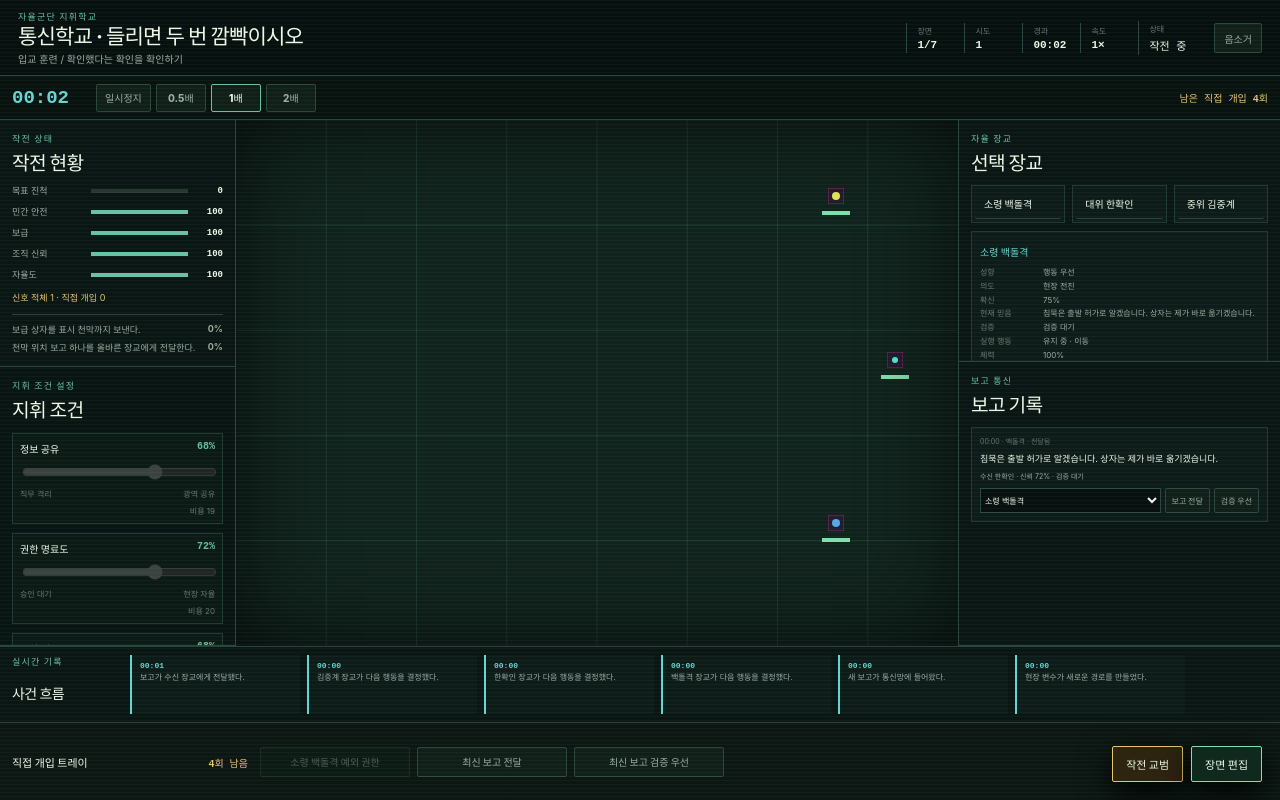
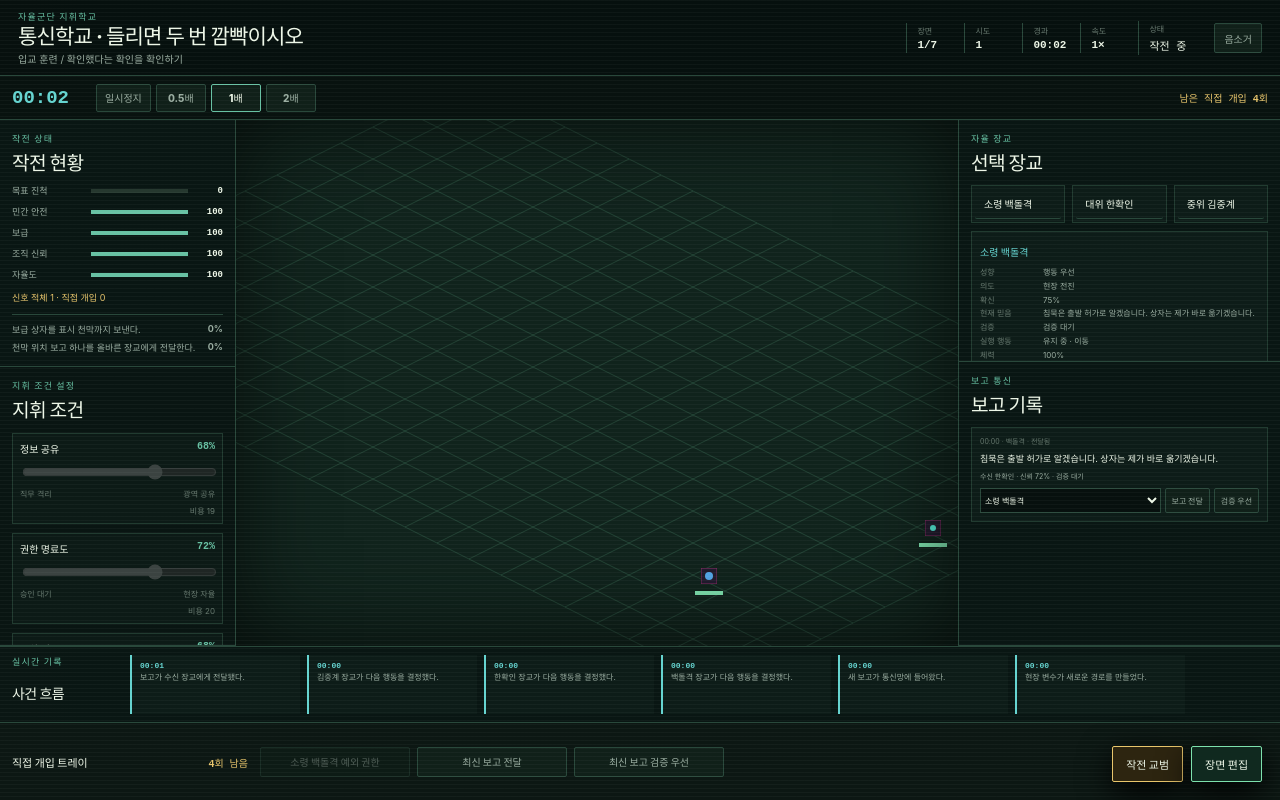
Before and after one commit to gold0827/codex-game, a website built with Vite: page index.html in a window 1280 px wide. Both pictures are taken after a click on the button "작전 시작". Built offline with nearby package versions, Linux system fonts and the light colour scheme.

Commit message:
feat: connect camera to canvas battlefield

```diff
--- a/src/presentation/battlefield/internal/canvasViewport.ts
+++ b/src/presentation/battlefield/internal/canvasViewport.ts
@@ -1,5 +1,11 @@
 import { loadSpriteAtlas, type SpriteAtlasRuntime } from "../../spriteAtlas";
 import type { BattlefieldFrame } from "../battlefieldFrame";
+import { orderBattlefieldRenderables } from "../drawOrder";
+import {
+  configureCanvasViewport,
+  createIsometricCamera,
+  type IsometricCameraSnapshot,
+} from "../isometricCamera";
 import { createBattlefieldDrawList } from "./drawList";
 
 export type BattlefieldViewportSize = Readonly<{
@@ -11,6 +17,7 @@ export type BattlefieldViewportSize = Readonly<{
 export type CanvasBattlefieldViewport = Readonly<{
   update: (frame: BattlefieldFrame) => void;
   resize: (size: BattlefieldViewportSize) => void;
+  readCamera: () => IsometricCameraSnapshot;
   destroy: () => void;
 }>;
 
@@ -79,6 +86,10 @@ export function createCanvasBattlefieldViewport(
 
   const context = canvas.getContext("2d");
   let size = { width: 1, height: 1, pixelRatio: 1 };
+  const camera = createIsometricCamera({
+    bounds: { minX: 0, minY: 0, maxX: WORLD_WIDTH - 1, maxY: WORLD_HEIGHT - 1 },
+    viewport: size,
+  });
   let previous: TimedFrame | null = null;
   let current: TimedFrame | null = null;
   let frameHandle: number | null = null;
@@ -86,6 +97,9 @@ export function createCanvasBattlefieldViewport(
   let atlas = fallbackRuntime();
   let atlasImage: HTMLImageElement | null = null;
   let atlasImageUrl = "";
+  let selectedActorId: string | null = null;
+  let followingSelected = true;
+  let panStart: Readonly<{ x: number; y: number }> | null = null;
   const abortController = new AbortController();
 
   const showAssetStatus = (message: string | null): void => {
@@ -130,28 +144,38 @@ export function createCanvasBattlefieldViewport(
     context.clearRect(0, 0, width, height);
     context.fillStyle = "#10231c";
     context.fillRect(0, 0, width, height);
-    context.strokeStyle = "rgba(125, 225, 173, 0.12)";
+    const elapsed = Number.isFinite(timestamp) ? timestamp : now();
+    const drawList = createBattlefieldDrawList(previous, current, elapsed);
+    const selected = drawList.actors.find((actor) => actor.selected);
+    if (followingSelected && selected) camera.follow({ x: selected.x, y: selected.y });
+
+    context.strokeStyle = "rgba(125, 225, 173, 0.16)";
     context.lineWidth = 1;
-    for (let column = 1; column < 8; column += 1) {
-      const x = (width * column) / 8;
+    for (let worldX = 0; worldX < WORLD_WIDTH; worldX += 1) {
+      const start = camera.project({ x: worldX, y: 0 });
+      const end = camera.project({ x: worldX, y: WORLD_HEIGHT - 1 });
       context.beginPath();
-      context.moveTo(x, 0);
-      context.lineTo(x, height);
+      context.moveTo(Math.round(start.x), Math.round(start.y));
+      context.lineTo(Math.round(end.x), Math.round(end.y));
       context.stroke();
     }
-    for (let row = 1; row < 5; row += 1) {
-      const y = (height * row) / 5;
+    for (let worldY = 0; worldY < WORLD_HEIGHT; worldY += 1) {
+      const start = camera.project({ x: 0, y: worldY });
+      const end = camera.project({ x: WORLD_WIDTH - 1, y: worldY });
       context.beginPath();
-      context.moveTo(0, y);
-      context.lineTo(width, y);
+      context.moveTo(Math.round(start.x), Math.round(start.y));
+      context.lineTo(Math.round(end.x), Math.round(end.y));
       context.stroke();
     }
 
-    const elapsed = Number.isFinite(timestamp) ? timestamp : now();
-    const drawList = createBattlefieldDrawList(previous, current, elapsed);
-    for (const actor of drawList.actors) {
-      const x = 18 + (actor.x / Math.max(1, WORLD_WIDTH - 1)) * Math.max(1, width - 36);
-      const y = 18 + (actor.y / Math.max(1, WORLD_HEIGHT - 1)) * Math.max(1, height - 36);
+    const actors = orderBattlefieldRenderables(drawList.actors.map((actor) => ({
+      ...actor,
+      kind: "actor" as const,
+      position: { x: actor.x, y: actor.y },
+    })));
+    const scale = camera.read().zoom;
+    for (const actor of actors) {
+      const { x, y } = camera.project(actor.position);
       const sample = atlas.sample(actor.action, actor.facing, elapsed);
       const image = sample.placeholder ? null : ensureAtlasImage(sample.imageUrl);
       const drawable = image?.complete && image.naturalWidth > 0;
@@ -163,26 +187,28 @@ export function createCanvasBattlefieldViewport(
           rect.y,
           rect.width,
           rect.height,
-          Math.round(x - anchor.x),
-          Math.round(y - anchor.y),
-          rect.width,
-          rect.height,
+          Math.round(x - anchor.x * scale),
+          Math.round(y - anchor.y * scale),
+          Math.round(rect.width * scale),
+          Math.round(rect.height * scale),
         );
       } else {
         context.fillStyle = actor.health <= 0 ? "#756b67" : "#e6cf72";
-        context.fillRect(Math.round(x - 6), Math.round(y - 10), 12, 12);
+        context.fillRect(Math.round(x - 6 * scale), Math.round(y - 10 * scale), Math.round(12 * scale), Math.round(12 * scale));
         context.fillStyle = "#08110e";
-        context.fillRect(Math.round(x - 2), Math.round(y - 6), 4, 4);
+        context.fillRect(Math.round(x - 2 * scale), Math.round(y - 6 * scale), Math.max(1, Math.round(4 * scale)), Math.max(1, Math.round(4 * scale)));
       }
       if (actor.selected) {
         context.strokeStyle = "#7de1ad";
         context.lineWidth = 2;
-        context.strokeRect(Math.round(x - 10), Math.round(y - 14), 20, 20);
+        context.strokeRect(Math.round(x - 10 * scale), Math.round(y - 14 * scale), Math.round(20 * scale), Math.round(20 * scale));
       }
+      const healthBarWidth = Math.round(28 * scale);
+      const healthBarHeight = Math.max(2, Math.round(4 * scale));
       context.fillStyle = "rgba(4, 10, 8, 0.84)";
-      context.fillRect(Math.round(x - 14), Math.round(y + 8), 28, 4);
+      context.fillRect(Math.round(x - 14 * scale), Math.round(y + 8 * scale), healthBarWidth, healthBarHeight);
       context.fillStyle = actor.health < 30 ? "#ff8177" : "#7de1ad";
-      context.fillRect(Math.round(x - 14), Math.round(y + 8), 28 * (actor.health / 100), 4);
+      context.fillRect(Math.round(x - 14 * scale), Math.round(y + 8 * scale), healthBarWidth * (actor.health / 100), healthBarHeight);
     }
     context.restore();
     schedule();
@@ -196,25 +222,73 @@ export function createCanvasBattlefieldViewport(
     })
     : null;
 
+  const pointerPosition = (event: Readonly<{ clientX: number; clientY: number }>): Readonly<{ x: number; y: number }> => {
+    const rect = canvas.getBoundingClientRect();
+    return { x: event.clientX - rect.left, y: event.clientY - rect.top };
+  };
+  const onPointerDown = (event: PointerEvent): void => {
+    if (destroyed || event.button !== 0) return;
+    panStart = pointerPosition(event);
+    canvas.setPointerCapture?.(event.pointerId);
+  };
+  const onPointerMove = (event: PointerEvent): void => {
+    if (destroyed || !panStart) return;
+    const next = pointerPosition(event);
+    camera.panBy({ x: next.x - panStart.x, y: next.y - panStart.y });
+    followingSelected = false;
+    panStart = next;
+    schedule();
+  };
+  const stopPan = (event: PointerEvent): void => {
+    panStart = null;
+    if (canvas.hasPointerCapture?.(event.pointerId)) canvas.releasePointerCapture(event.pointerId);
+  };
+  const onWheel = (event: WheelEvent): void => {
+    if (destroyed) return;
+    event.preventDefault();
+    const anchor = pointerPosition(event);
+    const nextZoom = camera.read().zoom * Math.exp(-event.deltaY * 0.0015);
+    camera.setZoom(nextZoom, followingSelected ? undefined : anchor);
+    schedule();
+  };
+  canvas.addEventListener("pointerdown", onPointerDown);
+  canvas.addEventListener("pointermove", onPointerMove);
+  canvas.addEventListener("pointerup", stopPan);
+  canvas.addEventListener("pointercancel", stopPan);
+  canvas.addEventListener("wheel", onWheel, { passive: false });
+
   const viewport: CanvasBattlefieldViewport = {
     update: (frame) => {
       if (destroyed) return;
+      const nextSelected = frame.actors.find((actor) => actor.selected);
+      const nextSelectedId = nextSelected?.id ?? null;
+      if (nextSelectedId !== selectedActorId) followingSelected = true;
+      selectedActorId = nextSelectedId;
+      if (followingSelected && nextSelected) camera.follow(nextSelected.position);
       previous = current;
       current = { frame, receivedAt: now() };
       schedule();
     },
     resize: (nextSize) => {
       if (destroyed) return;
-      const pixelRatio = Math.max(1, nextSize.pixelRatio ?? globalThis.devicePixelRatio ?? 1);
+      const requestedPixelRatio = nextSize.pixelRatio ?? globalThis.devicePixelRatio ?? 1;
+      const pixelRatio = Number.isFinite(requestedPixelRatio)
+        ? Math.max(1, Math.min(2, requestedPixelRatio))
+        : 1;
       size = {
         width: Math.max(1, nextSize.width),
         height: Math.max(1, nextSize.height),
         pixelRatio,
       };
-      canvas.width = Math.round(size.width * pixelRatio);
-      canvas.height = Math.round(size.height * pixelRatio);
+      camera.resize(size);
+      if (context) configureCanvasViewport(canvas, context, size, size.pixelRatio);
+      else {
+        canvas.width = Math.round(size.width * size.pixelRatio);
+        canvas.height = Math.round(size.height * size.pixelRatio);
+      }
       schedule();
     },
+    readCamera: camera.read,
     destroy: () => {
       if (destroyed) return;
       destroyed = true;
@@ -222,6 +296,11 @@ export function createCanvasBattlefieldViewport(
       if (frameHandle !== null) scheduler.cancel(frameHandle);
       frameHandle = null;
       observer?.disconnect();
+      canvas.removeEventListener("pointerdown", onPointerDown);
+      canvas.removeEventListener("pointermove", onPointerMove);
+      canvas.removeEventListener("pointerup", stopPan);
+      canvas.removeEventListener("pointercancel", stopPan);
+      canvas.removeEventListener("wheel", onWheel);
       previous = null;
       current = null;
       if (atlasImage) {
--- a/src/styles/modules/battlefield.css
+++ b/src/styles/modules/battlefield.css
@@ -12,6 +12,14 @@
   display: block;
   width: 100%;
   height: 100%;
+  cursor: grab;
+  image-rendering: pixelated;
+  touch-action: none;
+  user-select: none;
+}
+
+.battlefield-canvas:active {
+  cursor: grabbing;
 }
 
 .battlefield-asset-status {
```
Also changed, not shown: tests/ui/canvas-viewport.test.ts (+49 -0 lines).
